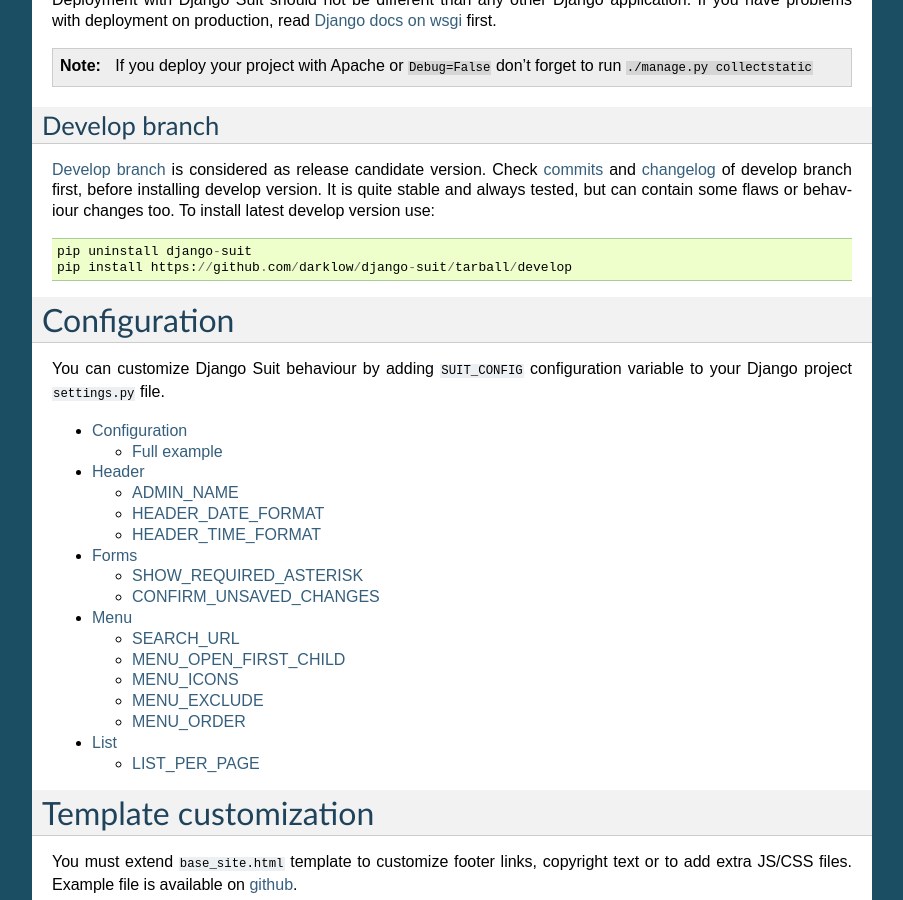
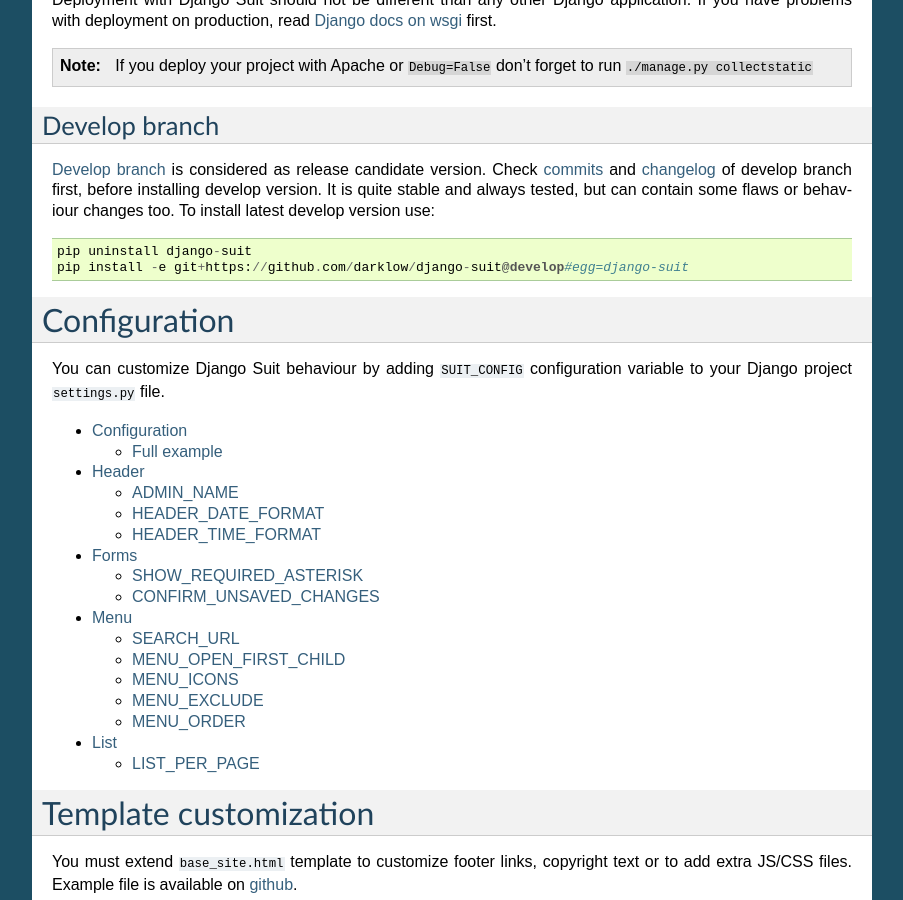
Before and after one commit to darklow/django-suit, a Sphinx documentation site: the page built from docs/index.rst, in a window 1280 px wide and 900 px high, scrolled down 1082 px. Shown: the whole window, without its empty margins (198-1101 px from the left). Built offline with Sphinx 7.4.7, drawn with Linux system fonts in a browser that asks for light colours.

Commit message:
Docs: Updated install docs from develop branch

```diff
--- a/docs/index.rst
+++ b/docs/index.rst
@@ -66,7 +66,7 @@
 `Develop branch <https://github.com/darklow/django-suit/commits/develop>`_ is considered as release candidate version. Check `commits <https://github.com/darklow/django-suit/commits/develop>`_ and `changelog <https://github.com/darklow/django-suit/blob/develop/CHANGELOG.rst>`_ of develop branch first, before installing develop version. It is quite stable and always tested, but can contain some flaws or behaviour changes too. To install latest develop version use::
 
   pip uninstall django-suit
-  pip install https://github.com/darklow/django-suit/tarball/develop
+  pip install -e git+https://github.com/darklow/django-suit@develop#egg=django-suit
 
 
 Configuration
```
